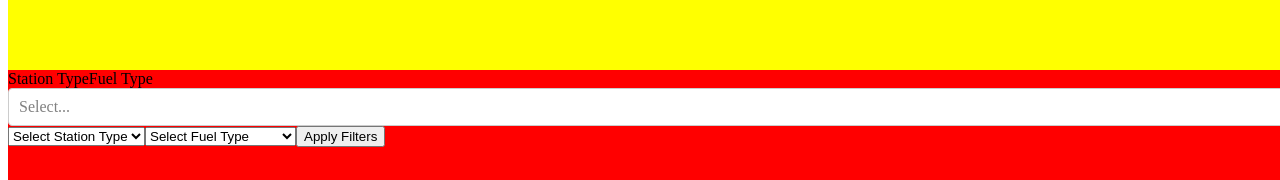
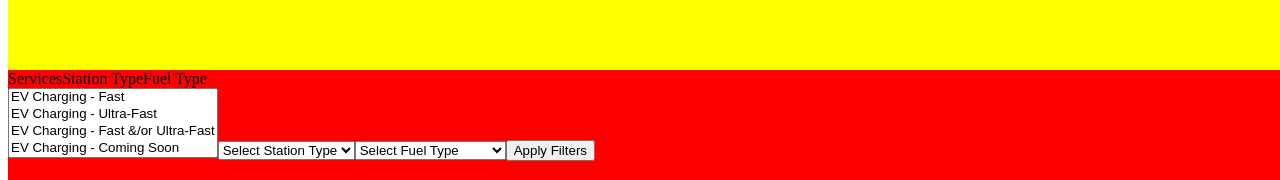
Before and after one commit to PeymonA/MRHQ-M5-P2-T5, a React (Vite) app in the folder frontend/: page /map in a window 1280 px wide. Shown: the part 291-471 px from the top of the page. Built offline with nearby package versions, Linux system fonts and the light colour scheme; no server answers.

Commit message:
filter functionality working

```diff
--- a/frontend/package.json
+++ b/frontend/package.json
@@ -14,8 +14,7 @@
     "latest": "^0.2.0",
     "react": "^19.1.1",
     "react-dom": "^19.1.1",
-    "react-router-dom": "^7.9.1",
-    "react-select": "^5.10.2"
+    "react-router-dom": "^7.9.1"
   },
   "devDependencies": {
     "@eslint/js": "^9.33.0",
--- a/frontend/src/components/Filter.jsx
+++ b/frontend/src/components/Filter.jsx
@@ -1,51 +1,66 @@
 import '../styles/Filter.css'
-
-import Select from 'react-select'
 
 function Filter(props) {
 
-  const myData = [
-    { value: 'EV Charging - Fast', label: 'EV Charging - Fast' },
-    { value: 'EV Charging - Ultra-Fast', label: 'EV Charging - Ultra-Fast' },
-    { value: 'EV Charging - Fast &/or Ultra-Fast', label: 'EV Charging - Fast &/or Ultra-Fast' },
-    { value: 'EV Charging - Coming Soon', label: 'EV Charging - Coming Soon' },
-    { value: "f'real", label: "f'real" },
-    { value: 'Pre-order Coffee', label: 'Pre-order Coffee' },
-    { value: 'Pay in app', label: 'Pay in app' },
-    { value: 'Z Espress Coffee & Fresh Food', label: 'Z Espress Coffee & Fresh Food' },
-    { value: 'Z2O carwash', label: 'Z2O carwash' },
-    { value: 'Trailer hire', label: 'Trailer hire' },
-    { value: "LPG SWAP'n'GO", label: "LPG SWAP'n'GO" },
-    { value: '24/7 Pay at pump', label: '24/7 Pay at pump' },
-    { value: 'Super long hoses', label: 'Super long hoses' },
-    { value: 'Bathrooms', label: 'Bathrooms' },
-    { value: 'A-Z Screen', label: 'A-Z Screen' },
-    { value: 'Pay by plate', label: 'Pay by plate' },
-    { value: 'Compostable Cups', label: 'Compostable Cups' },
-    { value: 'AdBlue Diesel Exhaust Fluid', label: 'AdBlue Diesel Exhaust Fluid' },
-    { value: 'Fast fill Diesel lane', label: 'Fast fill Diesel lane' },
-    { value: 'ATM', label: 'ATM' }
-  ];
-
   const handleSubmit = (e) => {
+    // Fix so that multiple selections are captured
     e.preventDefault();
     const form = e.target;
     const formData = new FormData(form);
-    props.setState(formData);
+
+    // Build formJson manually to handle multi-select
+    const formJson = {};
+    for (const [key, value] of formData.entries()) {
+      if (formJson[key]) {
+        // If already exists, convert to array or push
+        if (Array.isArray(formJson[key])) {
+          formJson[key].push(value);
+        } else {
+          formJson[key] = [formJson[key], value];
+        }
+      } else {
+        formJson[key] = value;
+      }
+    }
+    // For multi-select, ensure array for 'services'
+    if (formData.getAll('services').length > 1) {
+      formJson['services'] = formData.getAll('services');
+    }
+    props.setState(formJson);
   }
 
   return (
     <div className='filter-container'>
       <div className='label-container'>
+        <label htmlFor="services-select">Services</label>
         <label htmlFor="station-type-select">Station Type</label>
         <label htmlFor="fuel-type-select">Fuel Type</label>
       </div>
       <div className='filter-container-child'>
         <form method="post" onSubmit={handleSubmit}>
-          <Select id="services-select" name='services' options={myData}
-            isMulti
-            closeMenuOnSelect={false}
-          />
+          <select id="services-select" name='services' multiple={true}>
+            <option value="EV Charging - Fast">EV Charging - Fast</option>
+            <option value="EV Charging - Ultra-Fast">EV Charging - Ultra-Fast</option>
+            <option value="EV Charging - Fast &/or Ultra-Fast">EV Charging - Fast &/or Ultra-Fast</option>
+            <option value="EV Charging - Coming Soon">EV Charging - Coming Soon</option>
+            <option value="f'real">f'real</option>
+            <option value="Pre-order Coffee">Pre-order Coffee</option>
+            <option value="Pay in app">Pay in app</option>
+            <option value="Z Espress Coffee & Fresh Food">Z Espress Coffee & Fresh Food</option>
+            <option value="Z2O carwash">Z2O carwash</option>
+            <option value="Trailer hire">Trailer hire</option>
+            <option value="LPG SWAP'n'GO">LPG SWAP'n'GO</option>
+            <option value="24/7 Pay at pump">24/7 Pay at pump</option>
+            <option value="Super long hoses">Super long hoses</option>
+            <option value="Bathrooms">Bathrooms</option>
+            <option value="A-Z Screen">A-Z Screen</option>
+            <option value="Pay by plate">Pay by plate</option>
+            <option value="Compostable Cups">Compostable Cups</option>
+            <option value="AdBlue Diesel Exhaust Fluid">AdBlue Diesel Exhaust Fluid</option>
+            <option value="Fast fill Diesel lane">Fast fill Diesel lane</option>
+            <option value="ATM">ATM</option>
+          </select>
+
           <select id="station-type-select" name="stationType">
             <option value="no station">Select Station Type</option>
             <option value="Truck Stop">Truck Stop</option>
--- a/frontend/src/components/StationList.jsx
+++ b/frontend/src/components/StationList.jsx
@@ -6,7 +6,7 @@ function StationList(props) {
 
   useEffect(() => {
     const fetchData = async () => {
-      if (props.state === '') {
+      if (JSON.stringify(props.state) === JSON.stringify({stationType: 'no station', fuelType: 'no fuel'})) {
           const response = await fetch("http://localhost:3000/stations", {
           method: 'GET',
           headers: {
@@ -17,9 +17,7 @@ function StationList(props) {
         setStations(data);
       }
       else {
-        const formdata = props.state;
-        const formJson = Object.fromEntries(formdata.entries());
-        console.log(formJson);
+        const formJson = props.state;
         const response = await fetch("http://localhost:3000/stations/filter", {
           method: 'POST',
           body: JSON.stringify(formJson),
--- a/frontend/src/pages/MapPage.jsx
+++ b/frontend/src/pages/MapPage.jsx
@@ -11,7 +11,7 @@ import MapComponent from '../components/MapComponent.jsx'
 
 
 function MapPage() {
-  const [state, setState] = useState('');
+  const [state, setState] = useState({stationType: 'no station', fuelType: 'no fuel'});
 
   return (
     <div style={{ display: 'flex', flexDirection: 'column' }}>
```
Also changed, not shown: 2 other files (tests, documents, lock files or other folders).
